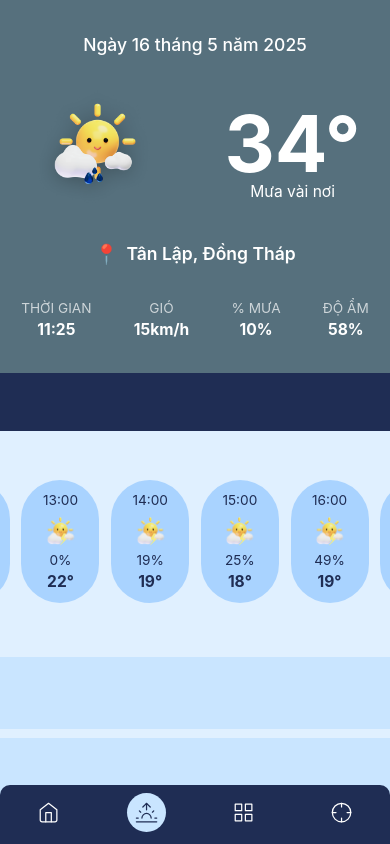
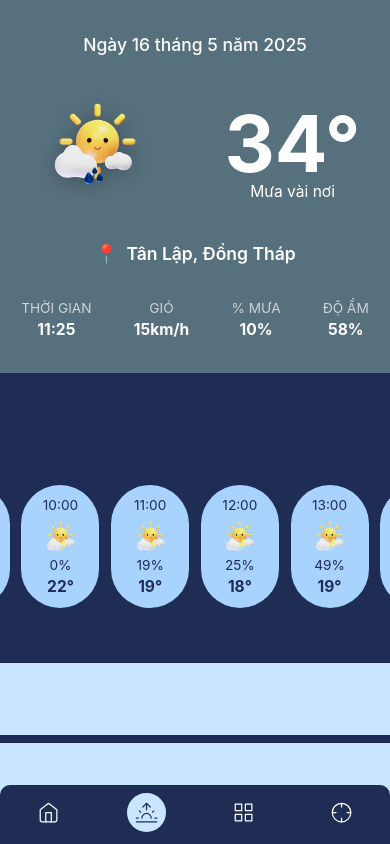
Before and after one commit to TalJa1/PQT_Mobile, a React Native app: screen /Predict in a window 390 px wide. Built offline with nearby package versions, Linux system fonts and the light colour scheme.

Commit message:
Refactor ThoiTietTab to improve hourly data generation and scrolling logic; update WeatherTabView styles for consistency

```diff
--- a/components/predict/ThoiTietTab.tsx
+++ b/components/predict/ThoiTietTab.tsx
@@ -2,19 +2,21 @@ import React from 'react';
 import {View, Text, StyleSheet, ScrollView, Image} from 'react-native';
 import {vw, vh} from '../../services/styleProps';
 
-// Generate 24 hours of data for "Hôm nay"
 const generateHourlyData = () => {
   const data = [];
   const now = new Date();
-  const currentHour = now.getHours();
+  const currentActualHour = now.getHours();
 
-  for (let i = 0; i < 24; i++) {
-    const hour = (currentHour + i) % 24;
-    const displayTime = i === 0 ? 'Bây giờ' : `${hour.toString().padStart(2, '0')}:00`;
+  for (let h = 0; h < 24; h++) {
+    const isCurrentHour = h === currentActualHour;
+    const displayTime = isCurrentHour
+      ? 'Bây giờ'
+      : `${h.toString().padStart(2, '0')}:00`;
     data.push({
       time: displayTime,
-      hour: hour, // Store actual hour for highlighting logic if needed later
-      icon: 'sun', // Placeholder, replace with actual logic
+      hour: h, // Store actual hour for logic
+      isCurrent: isCurrentHour, // Flag for current hour
+      icon: 'sun', // Placeholder, replace with actual logic based on hour h
       temp: `${18 + Math.floor(Math.random() * 5)}°`, // Random temp for example
       rain: `${Math.floor(Math.random() * 50)}%`, // Random rain % for example
     });
@@ -43,20 +45,16 @@ const iconMap: {[key: string]: any} = {
 
 const ThoiTietTab = () => {
   const scrollViewRef = React.useRef<ScrollView>(null);
-  const currentHourItemRef = React.useRef<View>(null);
 
   React.useEffect(() => {
-    // Attempt to scroll to the "Bây giờ" item
-    // This might need adjustment based on layout calculations
-    // A slight delay might be needed for layout to complete
     setTimeout(() => {
-      // Find the index of "Bây giờ"
-      const nowIndex = hourlyData.findIndex(item => item.time === 'Bây giờ');
+      const nowIndex = hourlyData.findIndex(item => item.isCurrent);
       if (nowIndex !== -1 && scrollViewRef.current) {
-        // Assuming each item has a width of vw(20) + vw(1.5)*2 for margins
-        const itemWidth = vw(20) + vw(3); // Approximate width
-        const scrollToX = nowIndex * itemWidth - vw(40); // Try to center it a bit
-        scrollViewRef.current.scrollTo({x: Math.max(0, scrollToX), animated: true});
+        const itemWidth = vw(20) + vw(3);
+        const screenCenterOffset = vw(50) - itemWidth / 2;
+        let scrollToX = nowIndex * itemWidth - screenCenterOffset;
+        scrollToX = Math.max(0, scrollToX); // Ensure not scrolling to negative
+        scrollViewRef.current.scrollTo({x: scrollToX, animated: true});
       }
     }, 100);
   }, []);
@@ -72,15 +70,14 @@ const ThoiTietTab = () => {
         {hourlyData.map((item, index) => (
           <View
             key={index}
-            ref={item.time === 'Bây giờ' ? currentHourItemRef : null}
             style={[
               styles.hourlyItem,
-              item.time === 'Bây giờ' && styles.currentHourItem,
+              item.isCurrent && styles.currentHourItem, // Use isCurrent flag
             ]}>
             <Text
               style={[
                 styles.hourlyTime,
-                item.time === 'Bây giờ' && styles.currentHourText,
+                item.isCurrent && styles.currentHourText, // Use isCurrent flag
               ]}>
               {item.time}
             </Text>
@@ -91,14 +88,14 @@ const ThoiTietTab = () => {
             <Text
               style={[
                 styles.hourlyRain,
-                item.time === 'Bây giờ' && styles.currentHourText,
+                item.isCurrent && styles.currentHourText, // Use isCurrent flag
               ]}>
               {item.rain}
             </Text>
             <Text
               style={[
                 styles.hourlyTemp,
-                item.time === 'Bây giờ' && styles.currentHourText,
+                item.isCurrent && styles.currentHourText, // Use isCurrent flag
               ]}>
               {item.temp}
             </Text>
@@ -132,7 +129,7 @@ const styles = StyleSheet.create({
   sectionTitle: {
     fontSize: vw(4.5),
     fontWeight: 'bold',
-    color: '#1F2D54',
+    color: 'white',
     marginLeft: vw(2),
     marginBottom: vh(1),
   },
--- a/components/predict/WeatherTabView.tsx
+++ b/components/predict/WeatherTabView.tsx
@@ -52,6 +52,7 @@ const styles = StyleSheet.create({
     backgroundColor: '#1F2D54',
     borderTopLeftRadius: vw(5),
     borderTopRightRadius: vw(5),
+    paddingBottom: vh(8),
   },
   tabContainer: {
     flexDirection: 'row',
@@ -79,11 +80,10 @@ const styles = StyleSheet.create({
   },
   contentContainer: {
     flex: 1,
-    backgroundColor: '#E0F0FF', // Light blue background for the content area
     borderTopLeftRadius: vw(5),
     borderTopRightRadius: vw(5),
-    padding: vw(3),
-    marginTop: vh(1), // Space between tabs and content
+    marginTop: vh(1),
+    paddingVertical: vh(2),
   },
 });
 
```
